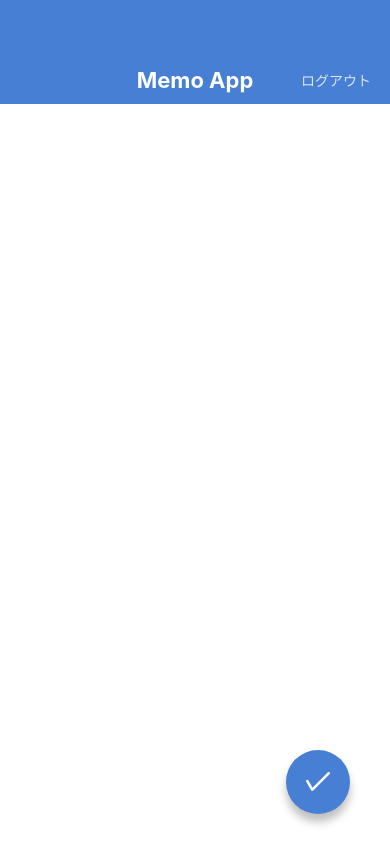
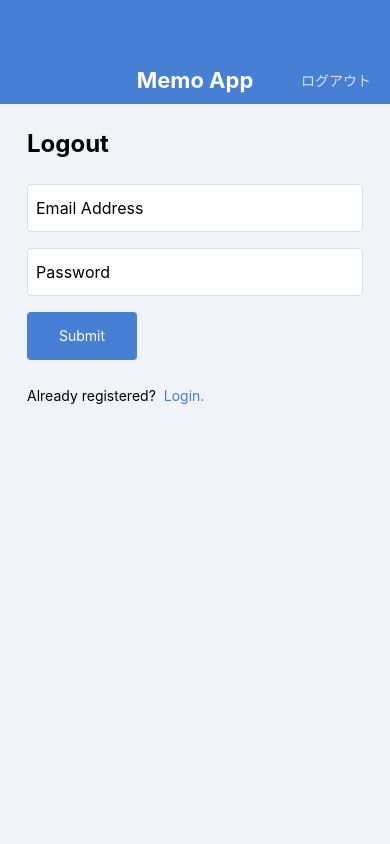
Before and after one commit to kazuki-mimori/ReactNative-FristApp, a React Native app: screen / in a window 390 px wide. Built offline with nearby package versions, Linux system fonts and the light colour scheme.

Commit message:
✨ ログアウトとログインUIを作成

```diff
--- a/App.jsx
+++ b/App.jsx
@@ -1,7 +1,10 @@
 // import MemoDetailScreen from './src/screens/MemoDetailScreen';
 // import MemoListScreens from './src/screens/MemoListScreens';
 // import MemoEditScreen from './src/screens/MemoEditScreen';
-import MemoCreateScreen from './src/screens/MemoCreateScreen';
+// import LogoutScreen from './src/screens/LogoutScreen';
+// import MemoCreateScreen from './src/screens/MemoCreateScreen';
+// import LoginScreen from './src/screens/LoginScreen';
+import LogoutScreen from './src/screens/LogoutScreen';
 
 export default function App() {
 	return (
@@ -9,7 +12,10 @@
 			{/* <MemoListScreens /> */}
 			{/* <MemoDetailScreen /> */}
 			{/* <MemoEditScreen /> */}
-			<MemoCreateScreen />
+			{/* <MemoCreateScreen /> */}
+			{/* <LogoutScreen /> */}
+			{/* <LoginScreen /> */}
+			<LogoutScreen />
 		</>
 	);
 }
--- /dev/null
+++ b/src/components/SubmitButton.jsx
@@ -0,0 +1,29 @@
+import { StyleSheet, Text, View } from 'react-native';
+import { string } from 'prop-types';
+export default function SubmitButton(props) {
+	const { label } = props;
+	return (
+		<View style={styles.ButtonContainer}>
+			<Text style={styles.ButtonLable}>{label}</Text>
+		</View>
+	);
+}
+SubmitButton.propTypes = {
+	label: string.isRequired,
+};
+
+const styles = StyleSheet.create({
+	ButtonContainer: {
+		backgroundColor: '#467FD3',
+		borderRadius: 4,
+		alignSelf: 'flex-start',
+		marginBottom: 24,
+	},
+	ButtonLable: {
+		fontSize1: 16,
+		lineHeight: 32,
+		paddingVertical: 8,
+		paddingHorizontal: 32,
+		color: '#fff',
+	},
+});
--- /dev/null
+++ b/src/screens/LoginScreen.jsx
@@ -0,0 +1,61 @@
+import { StyleSheet, Text, TextInput, View } from 'react-native';
+import AppBer from '../components/AppBer';
+import SubmitButton from '../components/SubmitButton';
+
+export default function LoginScreen() {
+	return (
+		<View style={styles.container}>
+			<AppBer />
+			<View style={styles.inner}>
+				<Text style={styles.title}>Login</Text>
+				<TextInput value='Email Address' style={styles.input} />
+				<TextInput value='Password' style={styles.input} />
+				<SubmitButton label='Submit' />
+				<View style={styles.footer}>
+					<Text style={styles.footerText}>Not registered</Text>
+					<Text style={styles.footerLink}>sign up here!</Text>
+				</View>
+			</View>
+		</View>
+	);
+}
+const styles = StyleSheet.create({
+	container: {
+		flex: 1,
+		backgroundColor: '#F0F4F8',
+	},
+	inner: {
+		paddingHorizontal: 27,
+		paddingVertical: 24,
+	},
+	title: {
+		fontSize: 24,
+		lineHeight: 32,
+		fontWeight: 'bold',
+		marginBottom: 24,
+	},
+	input: {
+		fontSize: 16,
+		height: 48,
+		backgroundColor: '#fff',
+		borderColor: '#ddd',
+		borderWidth: 1,
+		borderRadius: 4,
+		paddingHorizontal: 8,
+		marginBottom: 16,
+	},
+
+	footer: {
+		flexDirection: 'row',
+	},
+	footerText: {
+		fontSize: 14,
+		lineHeight: 24,
+		marginRight: 8,
+	},
+	footerLink: {
+		fontSize: 14,
+		lineHeight: 24,
+		color: '#467FD3',
+	},
+});
--- /dev/null
+++ b/src/screens/LogoutScreen.jsx
@@ -0,0 +1,61 @@
+import { StyleSheet, Text, TextInput, View } from 'react-native';
+import AppBer from '../components/AppBer';
+import SubmitButton from '../components/SubmitButton';
+
+export default function LogoutScreen() {
+	return (
+		<View style={styles.container}>
+			<AppBer />
+			<View style={styles.inner}>
+				<Text style={styles.title}>Logout</Text>
+				<TextInput value='Email Address' style={styles.input} />
+				<TextInput value='Password' style={styles.input} />
+				<SubmitButton label='Submit' />
+				<View style={styles.footer}>
+					<Text style={styles.footerText}>Already registered?</Text>
+					<Text style={styles.footerLink}>Login.</Text>
+				</View>
+			</View>
+		</View>
+	);
+}
+const styles = StyleSheet.create({
+	container: {
+		flex: 1,
+		backgroundColor: '#F0F4F8',
+	},
+	inner: {
+		paddingHorizontal: 27,
+		paddingVertical: 24,
+	},
+	title: {
+		fontSize: 24,
+		lineHeight: 32,
+		fontWeight: 'bold',
+		marginBottom: 24,
+	},
+	input: {
+		fontSize: 16,
+		height: 48,
+		backgroundColor: '#fff',
+		borderColor: '#ddd',
+		borderWidth: 1,
+		borderRadius: 4,
+		paddingHorizontal: 8,
+		marginBottom: 16,
+	},
+
+	footer: {
+		flexDirection: 'row',
+	},
+	footerText: {
+		fontSize: 14,
+		lineHeight: 24,
+		marginRight: 8,
+	},
+	footerLink: {
+		fontSize: 14,
+		lineHeight: 24,
+		color: '#467FD3',
+	},
+});
```
